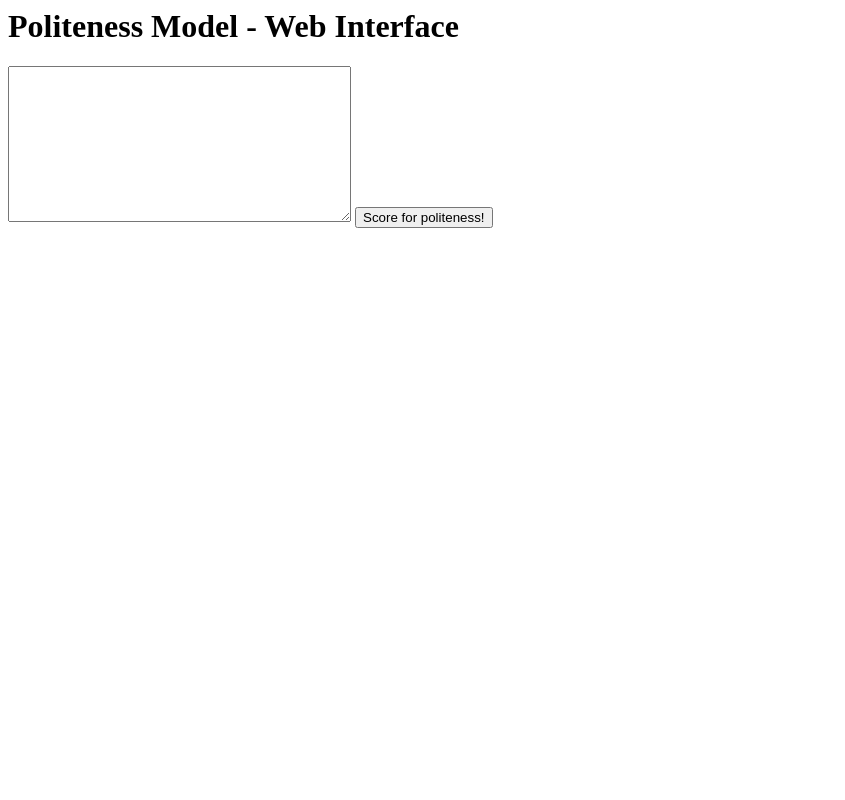
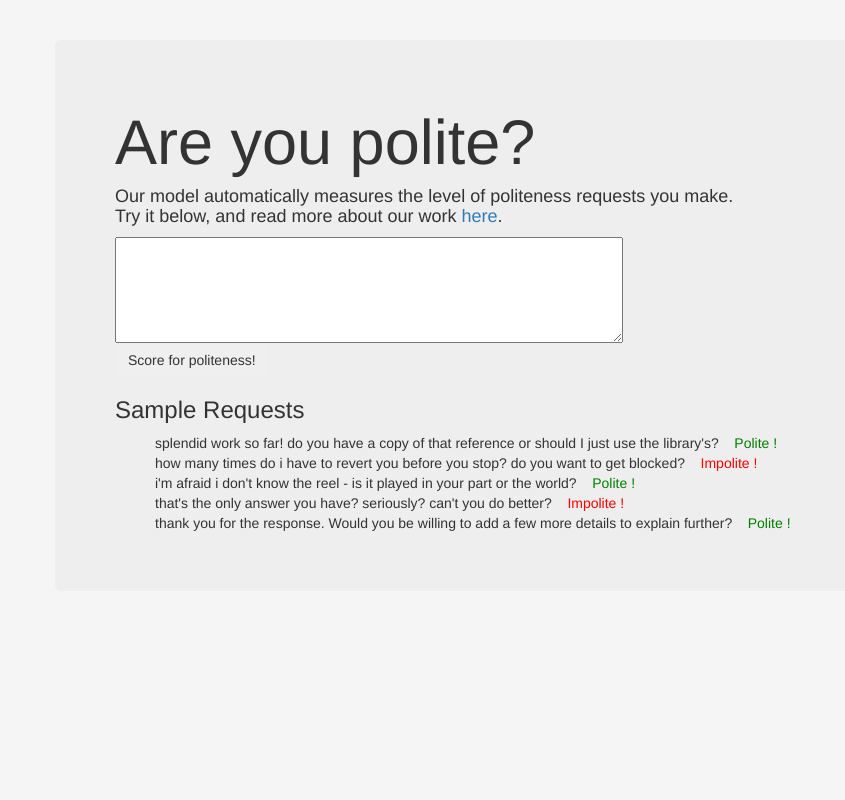
Before and after one commit to sudhof/politeness-api, a Flask app: page / in a window 1280 px wide. Shown: the whole page, without its empty margins (0-845 px from the left). Run offline with Flask 2, Linux system fonts and the light colour scheme; parts of the project's set-up code (start-up, migrations or seed data) failed here and were passed over; some libraries are stand-ins or nearby versions.

Commit message:
slicker UI

```diff
--- a/templates/politeness-form.html
+++ b/templates/politeness-form.html
@@ -1,17 +1,64 @@
 <html>
   <head>
     <title>Politeness</title>
+    <link rel="stylesheet" href="https://maxcdn.bootstrapcdn.com/bootstrap/3.2.0/css/bootstrap.min.css">
+    <!-- Latest compiled and minified JavaScript -->
+    <link rel="stylesheet" href="https://maxcdn.bootstrapcdn.com/bootstrap/3.2.0/css/bootstrap-theme.min.css">
+    <script src="https://maxcdn.bootstrapcdn.com/bootstrap/3.2.0/js/bootstrap.min.js"></script>
+
+    <style>
+      .polite {color: green;}
+      .impolite {color: red;}
+      ul { list-style-type: none;}
+    </style>
+
   </head>
-  <body>
+  <body style="background-color:whitesmoke">
+    <div class="container">
 
-      <h1>Politeness Model - Web Interface</h1>
+    <div class="row">
+      <br />
+      <br />
+      <div class="jumbotron">
+          <h1>Are you polite?</h1>
+          <h4>Our model automatically measures the level of politeness requests you make.<br />Try it below, and read more about our work <a href="http://www.mpi-sws.org/~cristian/Politeness.html">here</a>.</h4>
 
-        <form action="/score-politeness" method="post">
+            <form action="/score-politeness" method="post">
 
-            <textarea name="text" rows="10" cols="40"></textarea>
-            <input type="submit" value="Score for politeness!">
+                <textarea name="text" rows="5" cols="60"></textarea>
+                <br />
+                <input class="btn" type="submit" value="Score for politeness!">
 
-        </form>
+            </form>
+
+          <h3>Sample Requests</h3>
+          <ul>
+            <li>
+              splendid work so far! do you have a copy of that reference or should I just use the library's? &nbsp;&nbsp; <span class="polite">Polite !</span>
+            </li>
+            <li>
+              how many times do i have to revert you before you stop? do you want to get blocked? &nbsp;&nbsp; <span class="impolite">Impolite !</span>
+            </li>
+            <li>
+              i'm afraid i don't know the reel - is it played in your part or the world? &nbsp;&nbsp; <span class="polite">Polite !</span>
+            </li>
+            <li>
+              that's the only answer you have? seriously? can't you do better? &nbsp;&nbsp; <span class="impolite">Impolite !</span>
+            </li>
+            <li>
+              thank you for the response. Would you be willing to add a few more details to explain further? &nbsp;&nbsp; <span class="polite">Polite !</span>
+            </li>
+          </ul>
+
+
+
+        </div>
+
+
+
+      </div>
+    </div>
+  </div>
 
   </body>
 </html>
```
Also changed, not shown: templates/politeness-result.html (+22 -7 lines).
